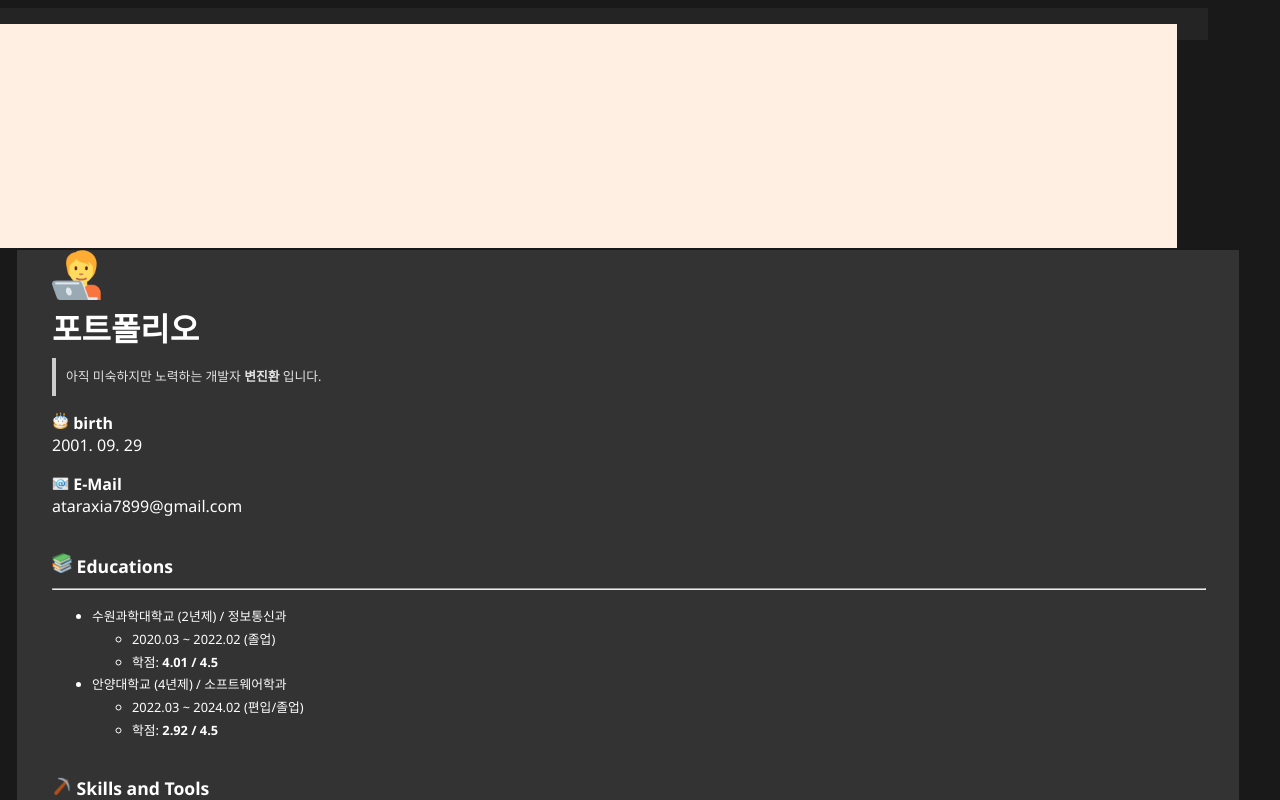
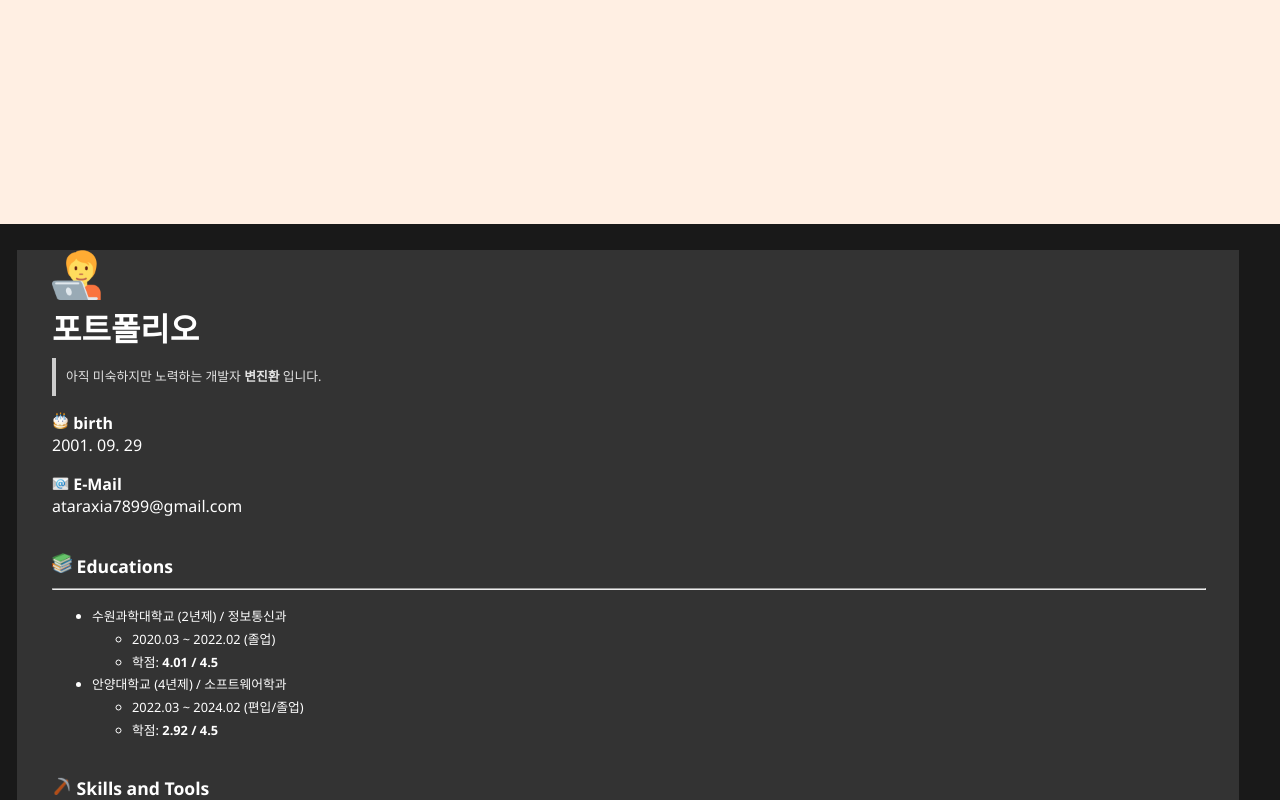
Before and after one commit to ataraxia7899/Portfolio, a React (Vite) app: page / in a window 1280 px wide. Shown: the top 800 px of the page. Built offline with nearby package versions, Linux system fonts and the light colour scheme.

Commit message:
커버영역 스타일링 비율 수정

```diff
--- a/src/components/Cover.jsx
+++ b/src/components/Cover.jsx
@@ -1,14 +1,18 @@
+import '../App.css';
+
 export default function Cover() {
 	const CoverStyle = {
-		width: '142.9%',
+		width: '100vw', // 뷰포트 전체 너비로 설정
 		height: '14rem',
 		backgroundColor: '#ffefe3',
-		position: 'absolute',
-		// zIndex: '-1',
-		// left: '0', // 왼쪽 여백 제거
-		// right: '0', // 오른쪽 여백 제거
-		marginLeft: '-50vw', // 부모 컨테이너의 margin 무시
-		marginRight: '-50vw', // 부모 컨테이너의 margin 무시
+		position: 'absolute', // 절대 위치 설정
+		left: '50%', // 요소를 수평으로 50% 위치에 배치
+		transform: 'translateX(-50%)', // 정확한 중앙 정렬을 위해 요소를 왼쪽으로 50% 이동
+		marginLeft: '0', // 왼쪽 여백 제거
+		marginRight: '0', // 오른쪽 여백 제거
+		top: '0', // 맨위로
+		maxWidth: '100%', // 최대 너비 제한
+		boxSizing: 'border-box', // 패딩과 보더를 너비에 포함
 	};
 
 	return <div style={CoverStyle} />;
```
